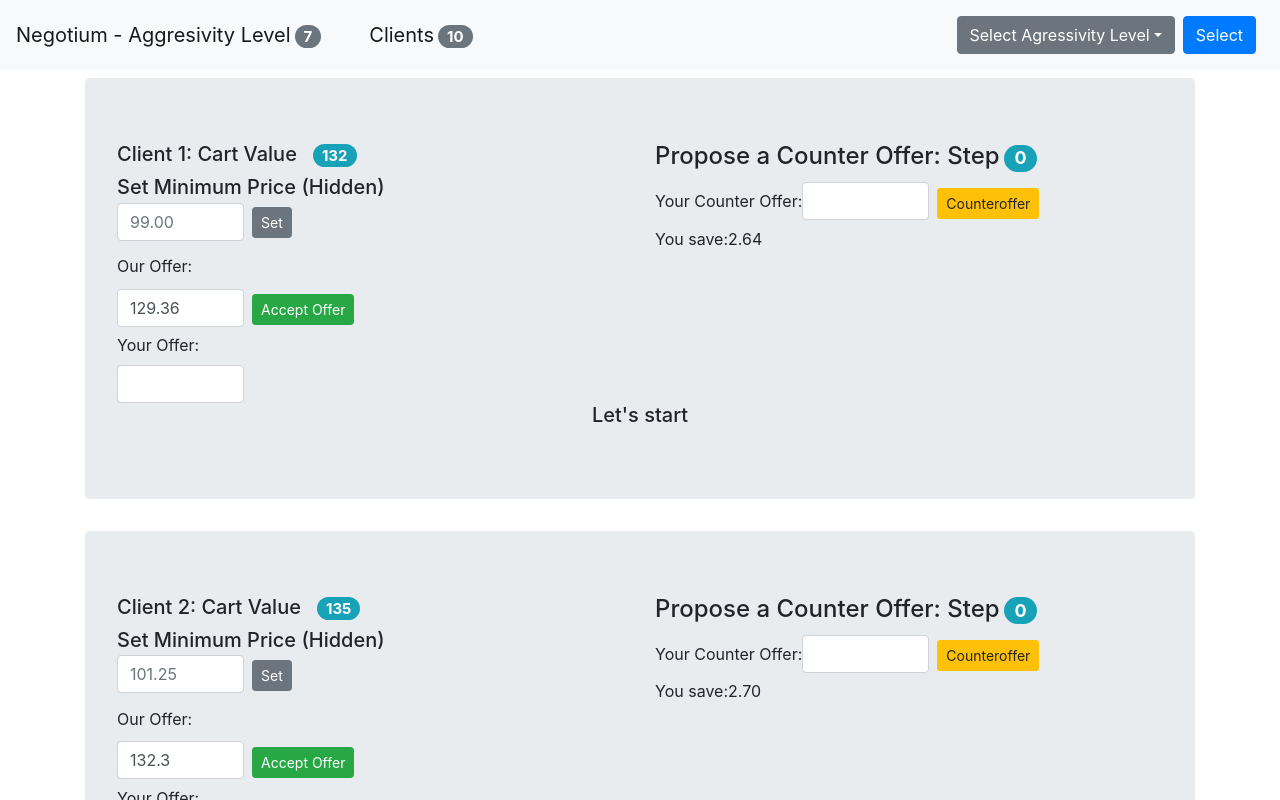
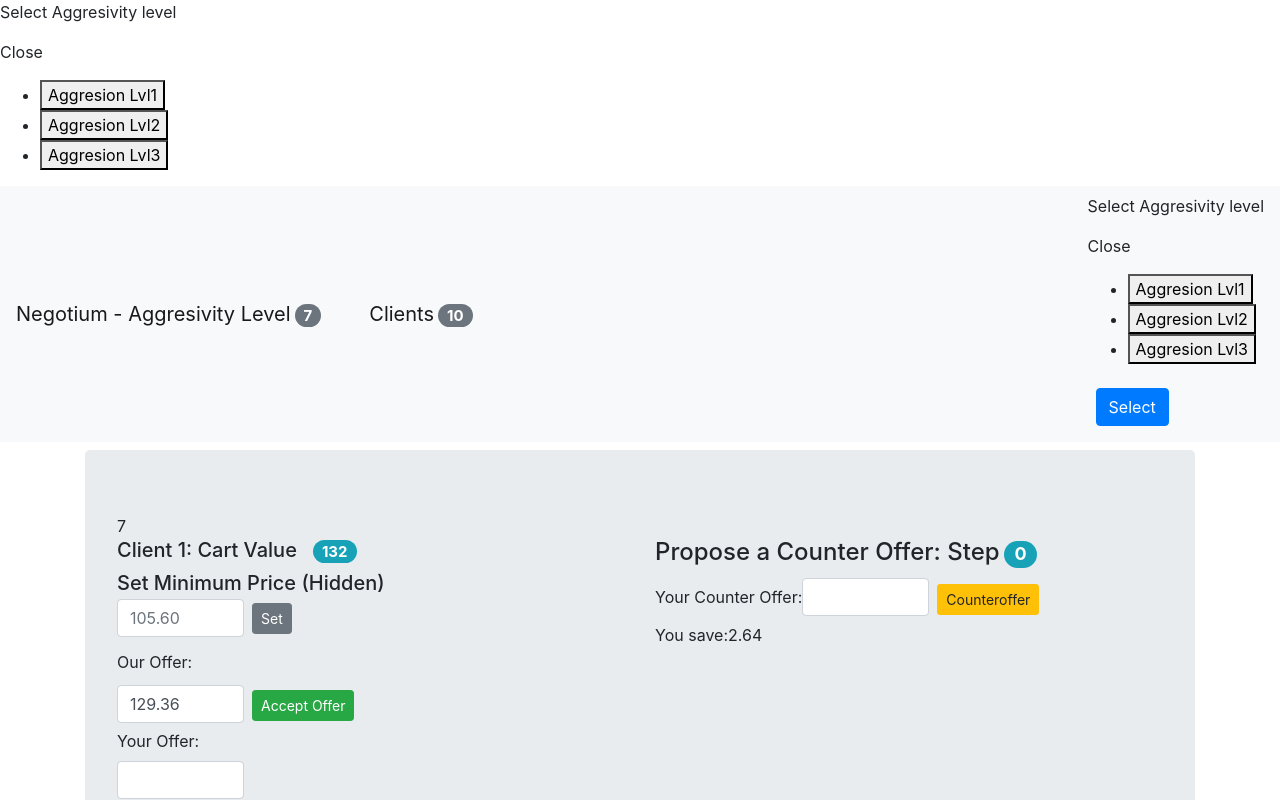
Before and after one commit to andreiban/negotiationapp, a React (Create React App) app: page / in a window 1280 px wide. Shown: the top 800 px of the page. Built offline with nearby package versions, Linux system fonts and the light colour scheme.

Commit message:
Added dropdown component

```diff
--- a/package.json
+++ b/package.json
@@ -9,6 +9,7 @@
     "bootstrap": "^4.5.0",
     "react": "^16.13.1",
     "react-dom": "^16.13.1",
+    "react-onclickoutside": "^6.9.0",
     "react-scripts": "3.4.1"
   },
   "scripts": {
--- a/src/App.js
+++ b/src/App.js
@@ -2,6 +2,25 @@ import React, { Component } from "react";
 import Navbar from "./components/navbar";
 import Counters from "./components/counters";
 import "./App.css";
+import Dropdown from "./components/dropdown";
+
+const items = [
+  {
+    id: 1,
+    value: "Aggresion Lvl1",
+    aggresion: Number((-0.04 - Math.random() * 0.005).toFixed(2)),
+  },
+  {
+    id: 2,
+    value: "Aggresion Lvl2",
+    aggresion: Number((-0.04 - Math.random() * 0.005).toFixed(2)),
+  },
+  {
+    id: 3,
+    value: "Aggresion Lvl3",
+    aggresion: Number((-0.04 - Math.random() * 0.005).toFixed(2)),
+  },
+];
 
 class App extends Component {
   state = {
@@ -42,7 +61,6 @@ class App extends Component {
   }
 
   handleIncrement = (counter) => {
-    console.log(counter);
     const counters = [...this.state.counters]; //clones array
     const index = counters.indexOf(counter);
     counters[index] = { ...counter };
@@ -64,20 +82,35 @@ class App extends Component {
     this.setState({ counters });
   };
 
+  handleSelectedItem = (evt) => {
+    this.setState({
+      navAggresivity: evt,
+    });
+    console.log("In Parent:" + evt);
+  };
+
   render() {
     console.log("App - Rendered");
     return (
       <React.Fragment>
+        <Dropdown
+          title="Select Aggresivity level"
+          onSelectedItem={this.handleSelectedItem}
+          items={items}
+        />
         <Navbar
+          items={items}
           totalCounters={this.state.counters.filter((c) => c.value > 0).length}
           navAggresivity={this.state.navAggresivity}
         />
+
         <main className="container">
           <Counters
             counters={this.state.counters}
             onReset={this.handleReset}
             onIncrement={this.handleIncrement}
             onDelete={this.handleDelete}
+            aggresion={this.state.navAggresivity}
           />
         </main>
       </React.Fragment>
--- a/src/components/counter.jsx
+++ b/src/components/counter.jsx
@@ -4,7 +4,7 @@ import HeaderSection from "./header-section";
 let initialstate = {};
 class Counter extends Component {
   state = {
-    minimumValuePercent: 0.75,
+    minimumValuePercent: 0.8,
     cartValue: Number((50 + Math.random() * 100).toFixed()),
     acceptedOffer: false,
     cartMinValue: 0,
@@ -99,6 +99,7 @@ class Counter extends Component {
       Number(this.state.counterOffer) >= Number(this.state.cartMinValue)
     ) {
       console.log("is deal true");
+      this.props.counter.value = this.state.counterOffer;
       this.setState({
         isDeal: true,
       });
@@ -124,6 +125,7 @@ class Counter extends Component {
       <React.Fragment>
         <HeaderSection />
         <div className="jumbotron">
+          {this.props.aggressionlvl}
           <div className="row">
             <div className="col-sm">
               <h5>
@@ -137,7 +139,7 @@ class Counter extends Component {
                 <form onSubmit={this.handleSubmitMinPrice}>
                   <input
                     className="form-control w-25 d-inline"
-                    type="decimal"
+                    type="number"
                     placeholder={this.state.cartMinValue}
                     step="0.01"
                     min="0"
@@ -154,7 +156,7 @@ class Counter extends Component {
                 <label>Our Offer:</label>
                 <br></br>
                 <input
-                  type="text"
+                  type="number"
                   className="form-control w-25 d-inline"
                   id="ourOffer"
                   defaultValue={this.state.ourOffer}
@@ -169,7 +171,7 @@ class Counter extends Component {
               </div>
               <label>Your Offer:</label>
               <input
-                type="text"
+                type="number"
                 className="form-control w-25"
                 id="yourOffer"
                 defaultValue={this.state.counterOffer}
@@ -187,7 +189,7 @@ class Counter extends Component {
                 <div>
                   <label className="d-inline">Your Counter Offer:</label>
                   <input
-                    type="text"
+                    type="number"
                     className="form-control w-25 d-inline"
                     name="counterOffer"
                     min="0"
--- a/src/components/counters.jsx
+++ b/src/components/counters.jsx
@@ -5,7 +5,7 @@ import HeaderSection from "./header-section";
 class Counters extends Component {
   render() {
     //object destructuring
-    const { onReset, counters, onDelete, onIncrement } = this.props;
+    const { onReset, aggresion, counters, onDelete, onIncrement } = this.props;
 
     return (
       <div>
@@ -15,6 +15,7 @@ class Counters extends Component {
             onDelete={onDelete}
             onIncrement={onIncrement}
             counter={counter}
+            aggressionlvl={aggresion}
           ></Counter>
         ))}
       </div>
--- /dev/null
+++ b/src/components/dropdown.jsx
@@ -0,0 +1,70 @@
+import React, { useState } from "react";
+import onClickOutside from "react-onclickoutside";
+
+function Dropdown({ title, onSelectedItem, items = [], multiselect = false }) {
+  const [open, setOpen] = useState(true);
+  const [selection, setSelection] = useState([]);
+  const toggle = () => setOpen(!open);
+  Dropdown.handleClickOutside = () => setOpen(false);
+
+  function handleOnClick(item) {
+    if (!selection.some((current) => current.id === item.id)) {
+      if (!multiselect) {
+        setSelection([item]);
+        onSelectedItem(item.id);
+        console.log(item.value);
+      } else if (multiselect) {
+        setSelection([...selection, item]);
+      }
+    } else {
+      let selectionAfterRemoval = selection;
+      selectionAfterRemoval.filter((current) => current.id !== item.id);
+      setSelection([...selectionAfterRemoval]);
+    }
+  }
+
+  function isItemInSelection(item) {
+    if (selection.some((current) => current.id === item.id)) {
+      return true;
+    }
+    return false;
+  }
+
+  return (
+    <div className="dd-wrapper">
+      <div
+        tabIndex={0}
+        className="dd-header"
+        role="button"
+        onKeyPress={() => toggle(!open)}
+        onClick={() => toggle(!open)}
+      >
+        <div className="dd-header__title">
+          <p className="dd-header__title--bold">{title}</p>
+        </div>
+        <div className="dd-header__action">
+          <p>{open ? "Close" : "Open"}</p>
+        </div>
+      </div>
+
+      {open && (
+        <ul className="dd-list">
+          {items.map((item) => (
+            <li className="dd-list-item" key={item.id}>
+              <button type="button" onClick={() => handleOnClick(item)}>
+                <span>{item.value}</span>
+                <span>{isItemInSelection(item) && "Selected"}</span>
+              </button>
+            </li>
+          ))}
+        </ul>
+      )}
+    </div>
+  );
+}
+
+const clickOutsideConfig = {
+  handleClickOutside: () => Dropdown.handleClickOutside,
+};
+
+export default onClickOutside(Dropdown, clickOutsideConfig);
--- a/src/components/navbar.jsx
+++ b/src/components/navbar.jsx
@@ -1,8 +1,10 @@
 import React, { Component } from "react";
+import Dropdown from "./dropdown";
 
 //stateless functional component
-const NavBar = ({ navAggresivity, totalCounters, onReset }) => {
+const NavBar = ({ items, navAggresivity, totalCounters, onReset }) => {
   return (
+    <React.Fragment>
       <nav className="navbar navbar-light bg-light">
         <a className="navbar-brand" href="#">
           <span className="mr-1">Negotium - Aggresivity Level</span>
@@ -15,29 +17,11 @@ const NavBar = ({ navAggresivity, totalCounters, onReset }) => {
           </span>
         </a>
         <div>
-        <div className="dropdown d-inline">
-          <button
-            className="btn btn-secondary dropdown-toggle"
-            type="button"
-            id="dropdownMenuButton"
-            data-toggle="dropdown"
-            aria-haspopup="true"
-            aria-expanded="false"
-          >
-            Select Agressivity Level
-          </button>
-          <div className="dropdown-menu" aria-labelledby="dropdownMenuButton">
-            <a className="dropdown-item" href="#">
-              1
-            </a>
-            <a className="dropdown-item" href="#">
-              2
-            </a>
-            <a className="dropdown-item" href="#">
-              3
-            </a>
-          </div>
-        </div>
+          <Dropdown
+            title="Select Aggresivity level"
+            items={items}
+            multiSelect
+          />
           <button
             onClick={onReset}
             className="btn btn-primary btn-small m-2 d-inline"
@@ -46,6 +30,7 @@ const NavBar = ({ navAggresivity, totalCounters, onReset }) => {
           </button>
         </div>
       </nav>
+    </React.Fragment>
   );
 };
 
```
Also changed, not shown: 1 other file (tests, documents, lock files or other folders). Lines whose indentation alone changed are shown as unchanged.
